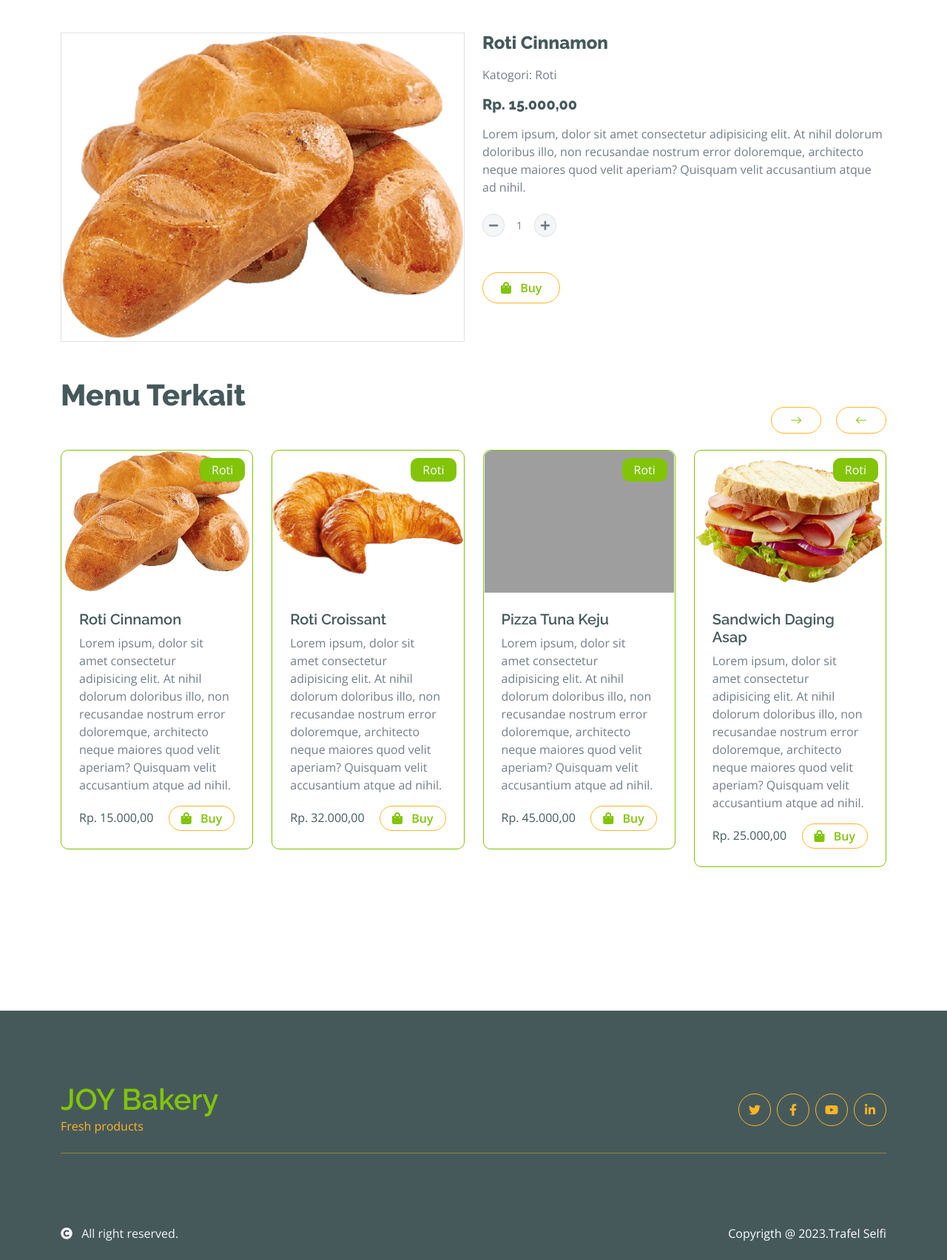
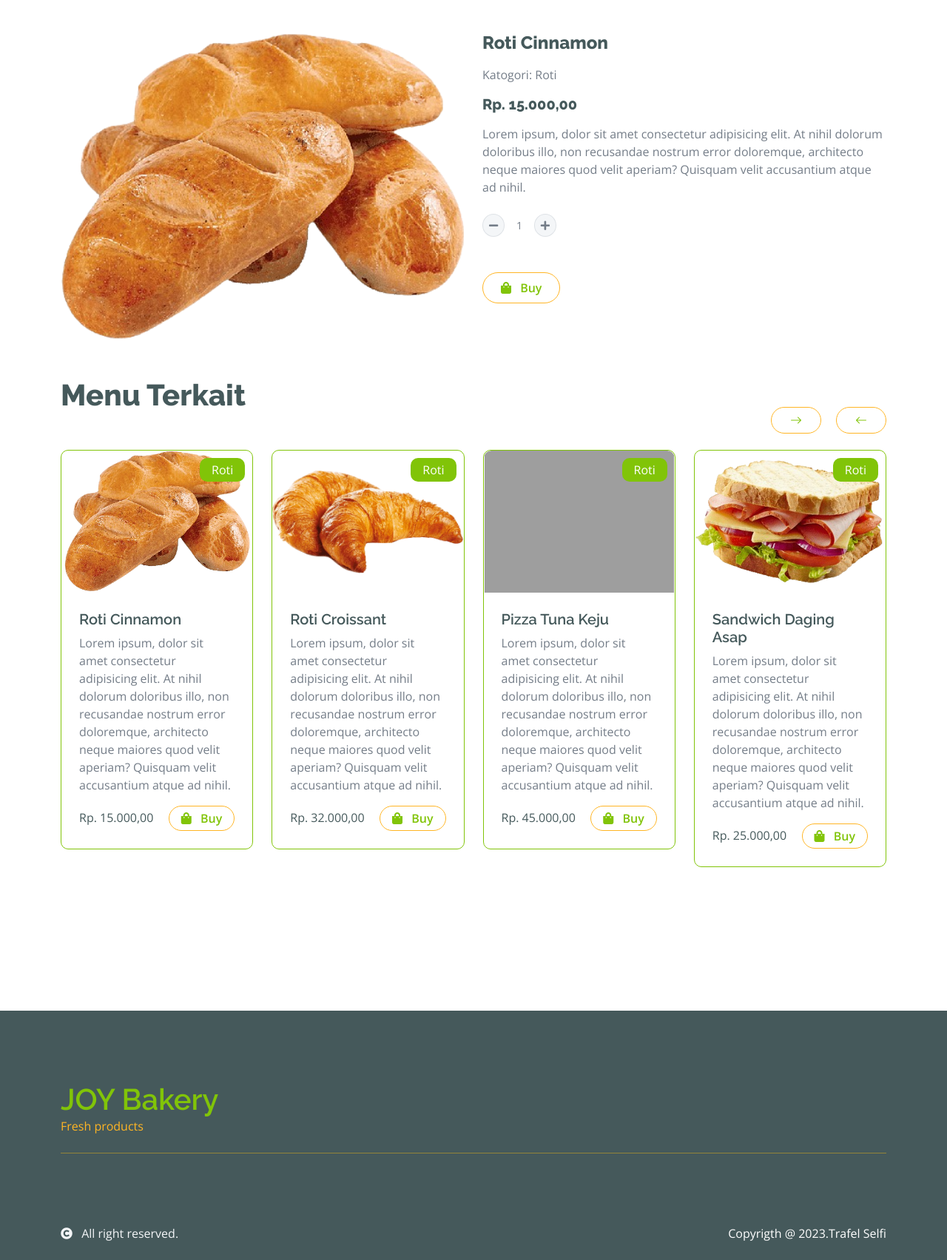
Before and after one commit to BamBoos28/fruitacke, a PHP site: page /details.php?id_produk=28 in a window 1280 px wide. Shown: the part 100-1803 px from the top of the page at 74% size. Run offline with PHP 8.4, Linux system fonts and the light colour scheme; data comes from the database, SQL or seed files in the repository; some libraries are stand-ins or nearby versions; grey boxes are pictures that could not be loaded.

Commit message:
moda cahnge

```diff
--- a/comp/footer.php
+++ b/comp/footer.php
@@ -8,18 +8,6 @@
                         <h1 class="text-primary mb-0">JOY Bakery</h1>
                         <p class="text-secondary mb-0">Fresh products</p>
                     </a>
-                </div>
-                <div class="col-lg-6">
-                    <div class="d-flex justify-content-end pt-3">
-                        <a class="btn  btn-outline-secondary me-2 btn-md-square rounded-circle" href=""><i
-                                class="fab fa-twitter"></i></a>
-                        <a class="btn btn-outline-secondary me-2 btn-md-square rounded-circle" href=""><i
-                                class="fab fa-facebook-f"></i></a>
-                        <a class="btn btn-outline-secondary me-2 btn-md-square rounded-circle" href=""><i
-                                class="fab fa-youtube"></i></a>
-                        <a class="btn btn-outline-secondary btn-md-square rounded-circle" href=""><i
-                                class="fab fa-linkedin-in"></i></a>
-                    </div>
                 </div>
             </div>
         </div>
--- a/details.php
+++ b/details.php
@@ -46,7 +46,7 @@ if (isset($_POST['tambahPesanan'])) {
             <div class="col">
                 <div class="row g-4">
                     <div class="col-lg-6">
-                        <div class="border">
+                        <div class="">
                             <a href="#">
                                 <img class="w-100" src="img/product/<?= $id_details['gambar']; ?>"
                                     class="img-fluid rounded" alt="Image">
@@ -54,7 +54,7 @@ if (isset($_POST['tambahPesanan'])) {
                         </div>
                     </div>
                     <div action="" class="col-lg-6">
-                        <h4 class="fw-bold mb-3">
+                        <h4 class="fw-bold mb-3" id="namaProduk":>
                             <?= $id_details['nama_produk']; ?>
                         </h4>
                         <p class="mb-3">Katogori:
@@ -128,27 +128,20 @@ if (isset($_POST['tambahPesanan'])) {
     }
 
     $("#addPesanan").click(function () {
-        var productId = $(this).attr("bs-id");
-        var productCount = parseInt($(jumlahProduk).val());
-        console.log(productId);
-        console.log(typeof  productCount);
-
-        // var fullname = "dd";
-        // var dataString = 'fullname=' + fullname;
-
         $.ajax({
             type: "POST",
             url: "method/addPesanan.php",
             data: {
                 productId: $(this).attr("bs-id"),
-            productCount: parseInt(productCount)
+                productCount: parseInt($(jumlahProduk).val())
             },
             dataType: "json",
             cache: false,
-        success: function( data ) {
+            success: function (data) {
                 Swal.fire({
                     icon: "success",
-            title: "Pesanan Berhasil Ditambah!!!",
+                    title: "Pesanan Ditambah!!!",
+                    text: $(namaProduk).text() + " berjumlah : " + $(jumlahProduk).val(),
                 });
             }
         });
```
Lines whose indentation alone changed are shown as unchanged.
